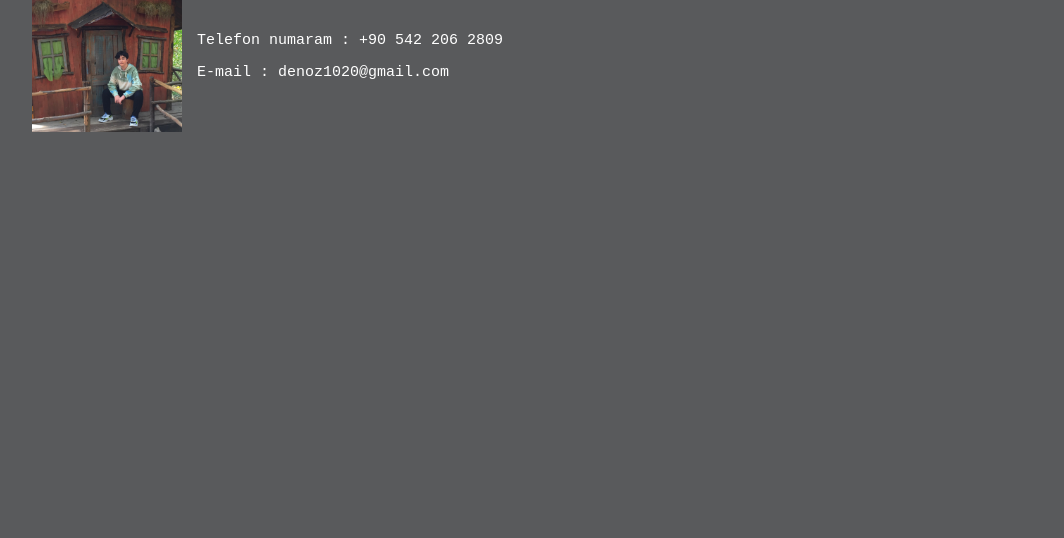
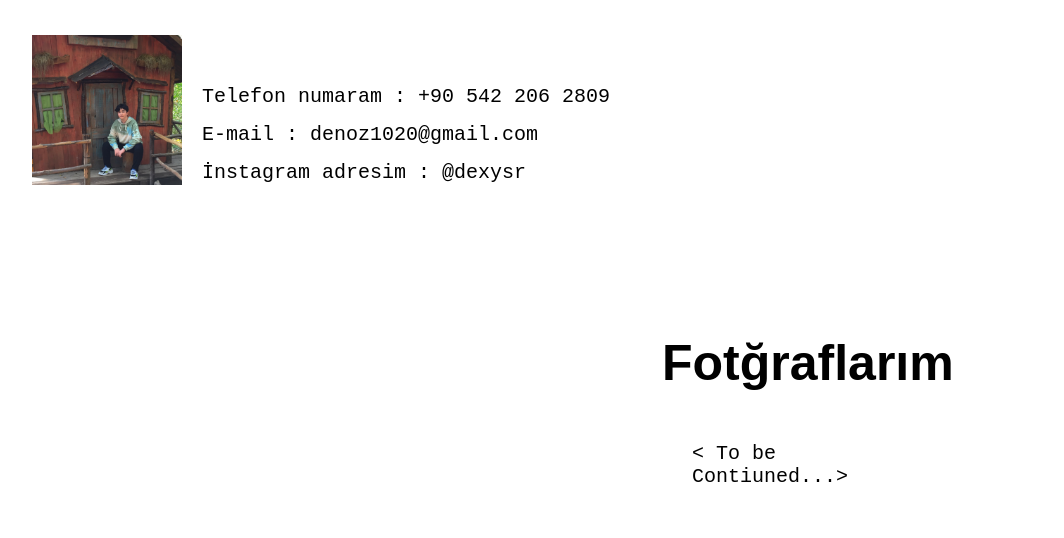
Before and after one commit to Deniz-Efe-Yasar/WebSite, a plain HTML site: page code/index.html in a window 1280 px wide. Shown: the part 629-1167 px from the top of the page, without its empty margins (158-1222 px from the left). Before the commit the page ends 800 px from the top, so only its background shows below. Drawn offline with Linux system fonts and the light colour scheme.

Commit message:
29.04.2021

```diff
--- a/code/index.html
+++ b/code/index.html
@@ -7,6 +7,7 @@
     <meta http-equiv="X-UA-Compatible" content="IE=edge">
     <meta name="viewport" content="width=device-width, initial-scale=1.0">
     <title>Deniz Efe YAŞAR</title>
+    <link rel="icon" href="images/Weblogo.ico" type="image/x-icon">
     <link href="style.css" rel="stylesheet" type="text/css" />
 </head>
 
@@ -16,6 +17,9 @@
 
         <ul class="menu">
             <li style="margin-left: 45px; margin-top: 5px;"><img src="./images/logogölgeli2.png" alt=""></li>
+            <li>
+
+            </li>
         </ul>
 
     </div>
@@ -41,6 +45,21 @@
     <div class="ornek" >
         <p style="margin-top:15px;">E-mail : denoz1020@gmail.com</p>
     </div>
+    <div style="margin-top: 15px;">
+        <a href="https://www.instagram.com/dexysr/" target="_blank">İnstagram adresim : @dexysr</a>
+    </div>
+    <div style="margin-top:150px; margin-left: 820px;">
+        <h1>Fotğraflarım </h1>
+    </div>
+    <div style="margin-left: 850px;margin-top: 50px;margin-right: 270px; margin-bottom: 50px;">
+        <p> < To be Contiuned...></p>
+    </div>
+
+
+
+
+
+
 
 </body>
 
--- a/code/style.css
+++ b/code/style.css
@@ -1,9 +1,9 @@
 body{
     font-family:monospace;
-    background-color:#595a5c;
-    /* background-color:#788ff5 ; */
-    /* background-image:url(images/1862683.jpg); */
-    color: #fff;
+    background-color:rgb(255, 255, 255);
+     /* background-color:#595a5c ;  */
+     /* background-image:url(images/1862683.jpg);  */
+    color: #000000;
     font-size: 15px;
 
 }
@@ -16,10 +16,12 @@ body{
 }
 a{
     text-decoration: none;
+    color: #000000;
+    font-size: 20px;
 }
 
 ul.menu {
-    background-color: #000000;
+    background-color: #344cb8;
     height: 50px;
 }
 ul.menu > li{
@@ -58,18 +60,18 @@ ul.menu > li:hover ul{
 }
 h1{
     font-family: Arial, Helvetica, sans-serif;
-    color: #fff;
+    color: #000000;
     font-size: 50px;
 }
 p{
-    color: #fff;
-    font-size: 15px;
+    color: #000000;
+    font-size: 20px;
 }
 .ornek{
     width: 900px;
     margin:auto;
-    }
-    .sola-kaydir{
-    float:left;
-    padding:0 15px 15px 0;
-    }
+}
+.sola-kaydir{
+float:left;
+padding:0 20px 20px 0;
+}
```
Also changed, not shown: code/images/Adsız (6).ico (added), code/images/Weblogo.ico (added).
